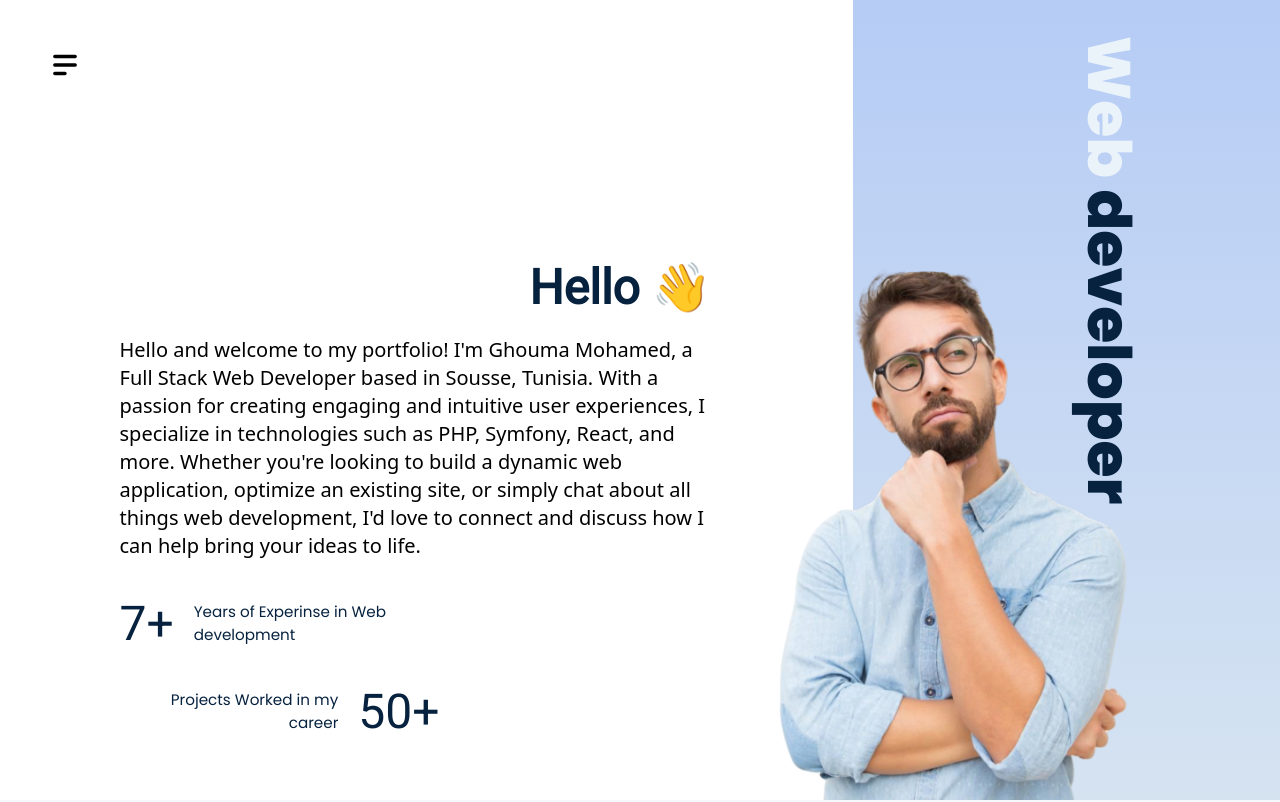
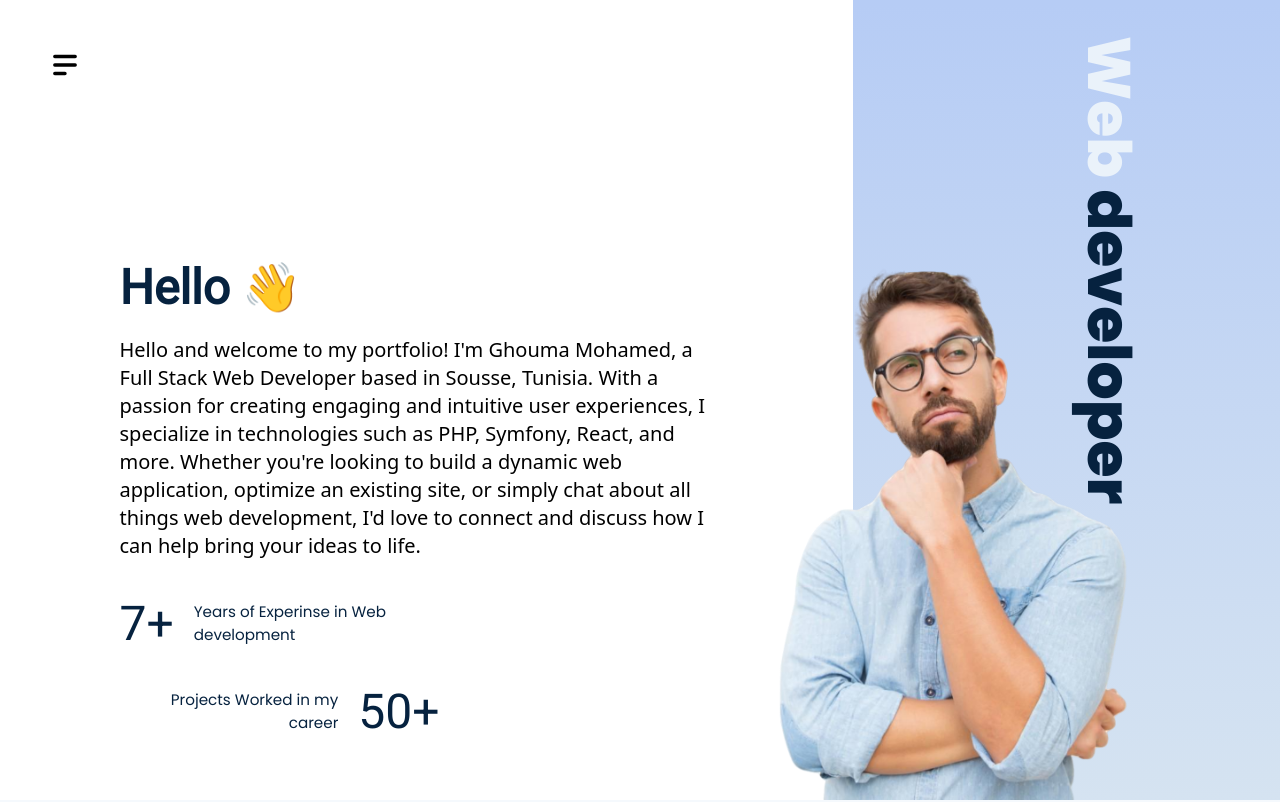
Before and after one commit to ghoumatn/mysimple-portfolio, a React (Vite) app: page / in a window 1280 px wide. Shown: the top 802 px of the page. Built offline with nearby package versions, Linux system fonts and the light colour scheme.

Commit message:
corrections reponsive

```diff
--- a/src/components/Hero.jsx
+++ b/src/components/Hero.jsx
@@ -19,8 +19,8 @@ const Hero = () => {
         </div>
 
         {/* first col */}
-        <div className="pb-16 px-6 pt-5 max-w-[50%]" data-aos="fade-down">
-          <h2 className="flex justify-end">{hero.title}</h2>
+        <div className="pb-16 px-6 pt-5 w-full sm:w-1/2 sm:max-w-none custom-max-width" data-aos="fade-down">
+          <h2 className="flex justify-start">{hero.title}</h2>
           <br />
           <div className="text-xl">
             {hero.shortDescription}
```
